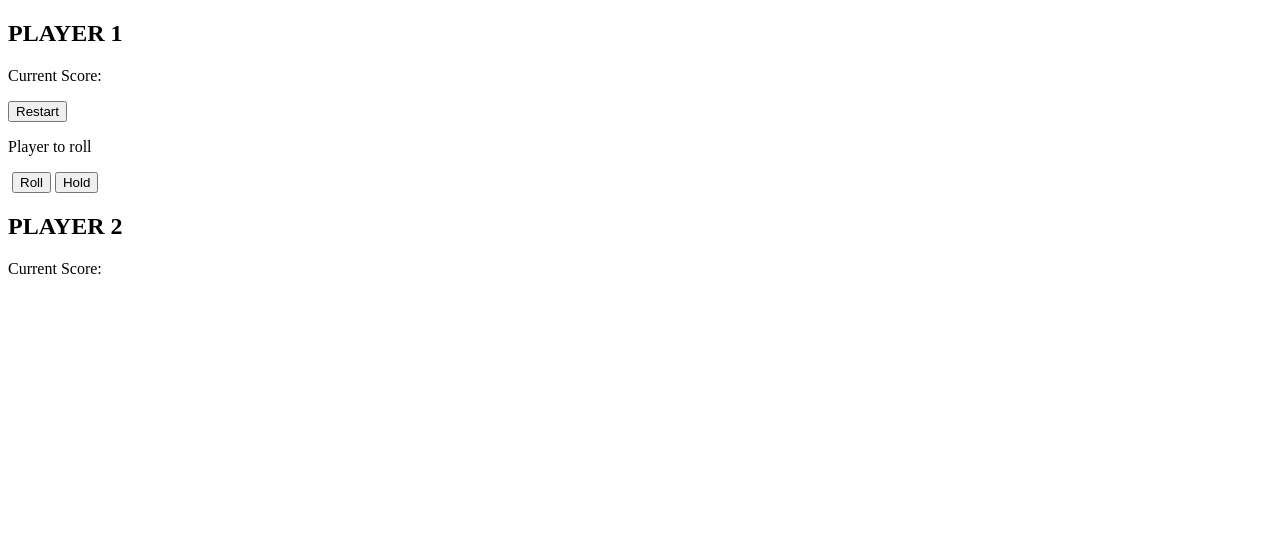
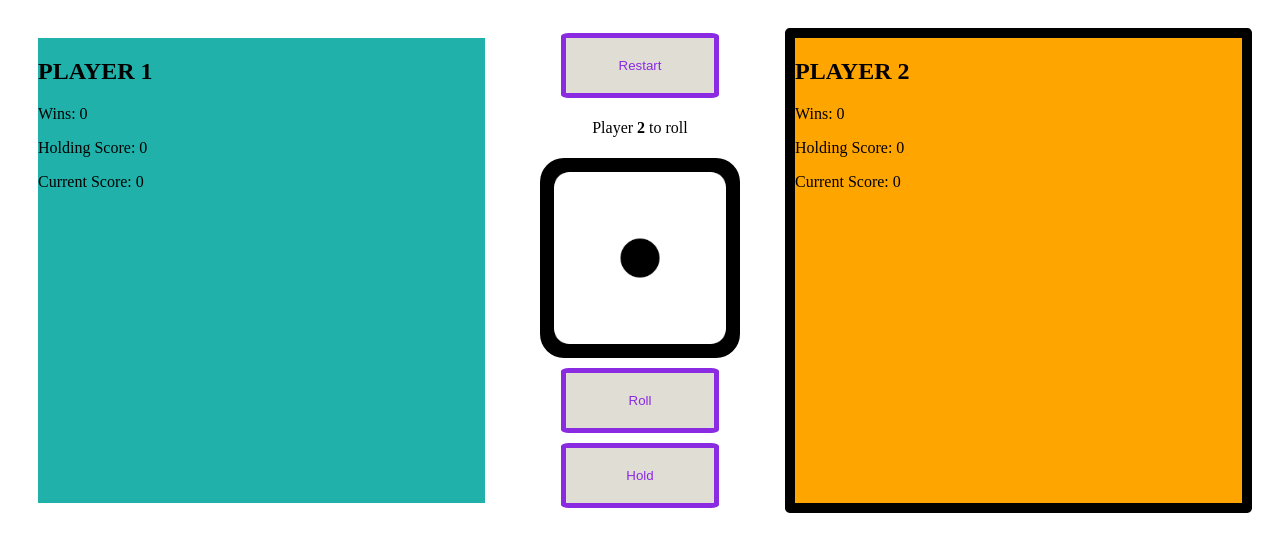
Before and after one commit to BinkSan3/week3, a plain HTML site: page diceGameChallenge/player2/index.html in a window 1280 px wide. Both pictures are taken after a click on the button "Restart". Drawn offline with Linux system fonts and the light colour scheme.

```diff
--- a/diceGameChallenge/player2/index.html
+++ b/diceGameChallenge/player2/index.html
@@ -7,24 +7,30 @@
     <link rel="stylesheet" href="./style.css" />
   </head>
   <body>
-    <div id="playerOne">
+    <aside class="playerCard" id="playerOne">
       <h2>PLAYER 1</h2>
-      <p id="holdNumberOne"></p>
-      <p>Current Score: <span id="currentScore"></span></p>
-    </div>
-    <main>
-      <button>Restart</button>
-      <p>Player <span></span> to roll</p>
-      <img src="" alt="" />
+      <p>Wins: <span class="wins">0</span></p>
+      <p>Holding Score: <span class="holdNumber">0</span></p>
+      <p>Current Score: <span class="currentScore">0</span></p>
+    </aside>
+
+    <main id="game">
+      <button id="restart">Restart</button>
+      <p>
+        Player <strong><span id="whichPlayer"></span></strong> to roll
+      </p>
+      <img id="dice" src="../assets/dice1.png" alt="" />
 
       <button id="roll">Roll</button>
       <button id="hold">Hold</button>
     </main>
-    <div id="playerTwo">
+
+    <aside id="playerTwo">
       <h2>PLAYER 2</h2>
-      <p id="holdNumberTwo"></p>
-      <p>Current Score: <span id="currentScore"></span></p>
-    </div>
+      <p>Wins: <span class="wins">0</span></p>
+      <p>Holding Score: <span class="holdNumber">0</span></p>
+      <p>Current Score: <span class="currentScore">0</span></p>
+    </aside>
 
     <script src="./script.js"></script>
   </body>
--- a/diceGameChallenge/player2/script.js
+++ b/diceGameChallenge/player2/script.js
@@ -0,0 +1,218 @@
+// const dice = document.getElementById("dice");
+// const currentScore = document.getElementsByClassName("currentScore");
+// const roll = document.getElementById("roll");
+// let rollNumber = 0;
+
+// const playerOne = document.getElementById("playerOne");
+// const playerTwo = document.getElementById("playerTwo");
+// let playerTurn = true;
+
+// let turn = () => {
+//   playerOne != playerTwo;
+//   if (playerOne != playerTurn) {
+//     playerTwo.diceRoll();
+//   }
+// };
+// //write a program that generates random number between one and six and plugs it straight into the src of the img
+
+// const diceRoll = () => {
+//   const randomNumber = Math.ceil(Math.random() * 6);
+//   dice.src = `../assets/dice${randomNumber}.png`;
+//   rollNumber += randomNumber;
+//   for (i = 0; i < currentScore.length; i++) {
+//     if (randomNumber > 1) {
+//       currentScore[i].textContent = rollNumber;
+//       if (rollNumber >= 20) {
+//         currentScore[i].textContent = "YOU WIN";
+//         roll.disabled = true;
+//       }
+//     } else {
+//       currentScore[i].textContent = "YOU LOSE";
+//       roll.disabled = true;
+//     }
+//   }
+// };
+
+// roll.addEventListener("click", () => {
+//   diceRoll();
+// });
+
+// //click event listener for roll button
+
+// //scores to update separate players card when hold is pressed
+// //so when hold is pressed it swaps the players score card true and the other false
+
+// const dice = document.getElementById("dice");
+// const currentScore = document.getElementsByClassName("currentScore");
+// const roll = document.getElementById("roll");
+// let rollNumber = 0;
+
+// const playerOne = document.getElementById("playerOne");
+// const playerTwo = document.getElementById("playerTwo");
+// let playerTurn = false;
+
+// const diceRoll = () => {
+//   const randomNumber = Math.ceil(Math.random() * 6);
+//   dice.src = `../assets/dice${randomNumber}.png`;
+//   rollNumber += randomNumber;
+// };
+
+// roll.addEventListener("click", () => {
+//   if ((playerOne = true)) {
+//     playerOne.children.diceRoll();
+//   }
+// });
+
+//okay so using the class it will update both i need to make it so it will only update a certain one and then flip it. maybe instead of true and false i can use 1 and 0 of the array and make a function that only allows ne to be used at a time
+//it needs an active function one the disables the other persons scorecard while another is running
+
+const dice = document.getElementById("dice");
+const currentScore = document.getElementsByClassName("currentScore");
+const wins = document.getElementsByClassName("wins");
+const holdNumber = document.getElementsByClassName("holdNumber");
+
+const whichPlayer = document.getElementById("whichPlayer");
+const roll = document.getElementById("roll");
+const hold = document.getElementById("hold");
+const restart = document.getElementById("restart");
+let rollNumber = 0;
+
+const playerCard = document.querySelectorAll("aside");
+
+let playerTurn = 0;
+whichPlayer.textContent = 1;
+
+let turn = () => {
+  if (playerTurn === 0) {
+    playerTurn = 1;
+  } else {
+    playerTurn = 0;
+  }
+  whichPlayer.textContent = playerTurn + 1;
+  playerCard[0].classList.toggle("playerCard");
+  playerCard[1].classList.toggle("playerCard");
+};
+//write a program that generates random number between one and six and plugs it straight into the src of the img
+
+const diceRoll = () => {
+  const randomNumber = Math.ceil(Math.random() * 6);
+  dice.src = `../assets/dice${randomNumber}.png`;
+  rollNumber += randomNumber;
+
+  if (randomNumber > 1) {
+    currentScore[playerTurn].textContent = rollNumber;
+    if (rollNumber + parseInt(holdNumber[playerTurn].textContent) >= 20) {
+      currentScore[playerTurn].textContent = "YOU WIN";
+
+      wins[playerTurn].textContent++;
+      roll.disabled = true;
+      hold.disabled = true;
+    }
+  } else {
+    currentScore[playerTurn].textContent = "YOU LOSE";
+    roll.disabled = true;
+    hold.disabled = true;
+  }
+};
+
+const reset = () => {
+  for (i = 0; i < currentScore.length; i++) {
+    currentScore[i].textContent = 0;
+    holdNumber[i].textContent = 0;
+    rollNumber = 0;
+  }
+  roll.disabled = false;
+  hold.disabled = false;
+  turn();
+};
+
+roll.addEventListener("click", () => {
+  diceRoll();
+});
+
+hold.addEventListener("click", () => {
+  holdNumber[playerTurn].textContent =
+    rollNumber + parseInt(holdNumber[playerTurn].textContent);
+  rollNumber = 0;
+  turn();
+});
+
+restart.addEventListener("click", () => {
+  reset();
+});
+
+// need all to reset to one when you lose will use the same function that restart uses
+
+// const dice = document.getElementById("dice");
+// const currentScore = document.getElementsByClassName("currentScore");
+// const wins = document.getElementsByClassName("wins");
+// const holdNumber = document.getElementsByClassName("holdNumber");
+
+// const whichPlayer = document.getElementById("whichPlayer");
+// const roll = document.getElementById("roll");
+// const hold = document.getElementById("hold");
+// const restart = document.getElementById("restart");
+// let rollNumber = 0;
+
+// const playerOne = document.getElementById("playerOne");
+// const playerTwo = document.getElementById("playerTwo");
+// let playerTurn = 0;
+// let winNumber = 0;
+
+// let turn = () => {
+//   if (playerTurn === 0) {
+//     playerTurn = 1;
+//   } else {
+//     playerTurn = 0;
+//   }
+// };
+// //write a program that generates random number between one and six and plugs it straight into the src of the img
+
+// const diceRoll = () => {
+//   const randomNumber = Math.ceil(Math.random() * 6);
+//   dice.src = `../assets/dice${randomNumber}.png`;
+//   rollNumber += randomNumber;
+
+//   if (randomNumber > 1) {
+//     currentScore[playerTurn].textContent = rollNumber;
+//     if (rollNumber >= 20) {
+//       currentScore[playerTurn].textContent = "YOU WIN";
+//       //   wins[playerTurn].textContent = winNumber++;
+//     }
+//   } else {
+//     currentScore[playerTurn].textContent = "YOU LOSE";
+//     turn();
+//   }
+//   if (
+//     currentScore[playerTurn].textContent === "YOU WIN" ||
+//     currentScore[playerTurn].textContent === "YOU LOSE"
+//   ) {
+//     roll.disabled = true;
+//     hold.disabled = true;
+//   }
+// };
+
+// const reset = () => {
+//   for (i = 0; i < currentScore.length; i++) {
+//     currentScore[i].textContent = 0;
+//     holdNumber[i].textContent = 0;
+//     rollNumber = 0;
+//   }
+//   roll.disabled = false;
+//   hold.disabled = false;
+//   turn();
+// };
+
+// roll.addEventListener("click", () => {
+//   diceRoll();
+// });
+
+// hold.addEventListener("click", () => {
+//   holdNumber[playerTurn].textContent = rollNumber;
+//   turn();
+// });
+// restart.addEventListener("click", () => {
+//   reset();
+// });
+
+// // need all to reset to one when you lose will use the same function that restart uses
--- a/diceGameChallenge/player2/style.css
+++ b/diceGameChallenge/player2/style.css
@@ -1,5 +1,66 @@
-#turnBox {
-  background-color: blueviolet;
-  width: 50vw;
-  height: 100vh;
+body {
+  display: flex;
+  flex-direction: row;
+  justify-content: center;
 }
+main {
+  margin: 20px;
+  display: flex;
+  flex-direction: column;
+  align-items: center;
+}
+
+aside {
+  flex: 1;
+  z-index: 1;
+  box-sizing: border-box;
+}
+
+aside:not(.playerCard) {
+  border: solid 10px white;
+}
+
+.playerCard {
+  border: solid 10px black;
+  border-radius: 1%;
+}
+
+#playerOne {
+  background-color: lightseagreen;
+  width: 50%;
+  margin: 20px;
+}
+#playerTwo {
+  background-color: orange;
+  width: 50%;
+  margin: 20px;
+}
+#game {
+  z-index: 2;
+  position: relative;
+  display: flex;
+  flex-direction: column;
+  justify-content: center;
+}
+
+#dice {
+  width: 200px;
+  border-radius: 12%;
+  margin: 5px;
+}
+
+button {
+  background-color: #e0ddd5;
+  color: blueviolet;
+  border: solid blueviolet 5px;
+  border-radius: 5%;
+  width: 75%;
+  padding: 20px;
+  margin: 5px;
+}
+
+button:hover {
+  background-color: violet;
+  color: #e0ddd5;
+  border-color: #e0ddd5;
+}
```
